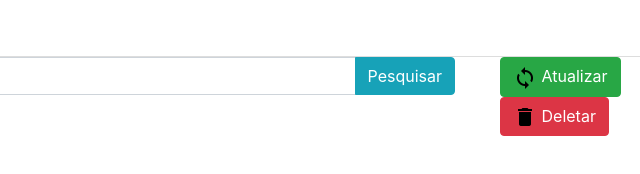
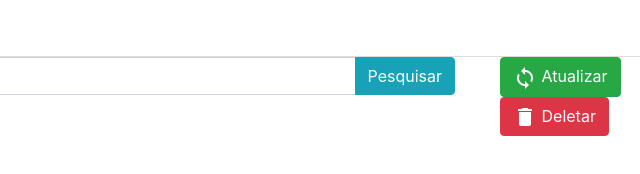
Before and after one commit to thalesrochas/sistema-bancario, an Electron app: page html/agenciaDBA.html in a window 1280 px wide. Shown: the full height of the page, 640-1280 px from the left. Drawn offline with Linux system fonts and the light colour scheme.

Commit message:
Fix nos ícones dos botões

```diff
--- a/html/agenciaDBA.html
+++ b/html/agenciaDBA.html
@@ -39,8 +39,8 @@
         </div class="container">
 
         <div class="col">
-        <button class="btn btn-success"><img src="../img/atualizar.png"> Atualizar</button>
-        <button class="btn btn-danger"><img src="../img/remove.png"> Deletar</button>
+        <button class="btn btn-success"><img src="../img/sync.png"> Atualizar</button>
+        <button class="btn btn-danger"><img src="../img/delete.png"> Deletar</button>
 
         </div>
     </div>
```
Also changed, not shown: html/clienteDBA.html (+2 -2 lines), html/contaDBA.html (+2 -2 lines), html/funcionarioDBA.html (+2 -2 lines), img/acessar.jpg (added), img/add.png, img/atualizar.png (deleted), img/delete.png (added), img/remove.png (deleted), img/sync.png (added).
